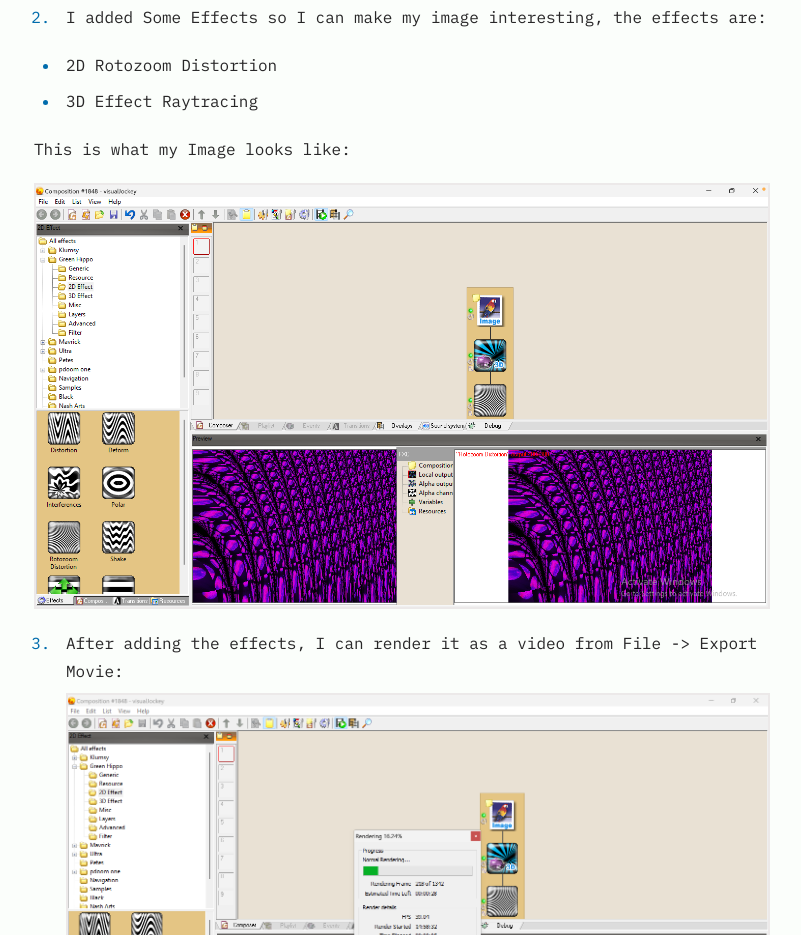
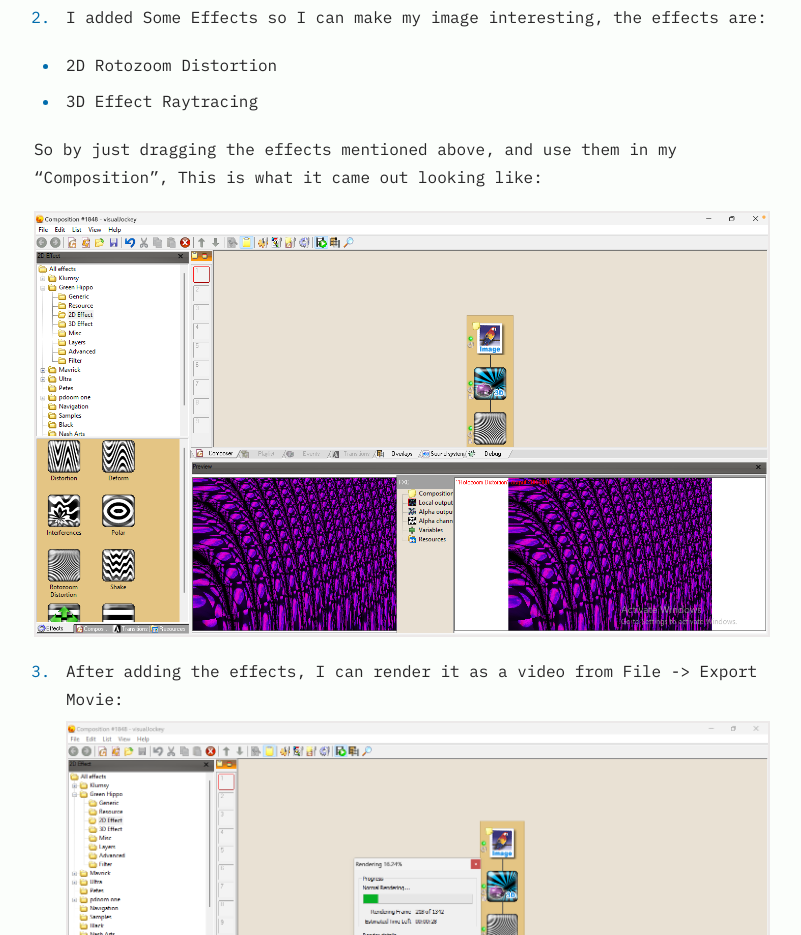
Before and after one commit to MHMDHIDR/mohammedhaydar.com, an Astro site: page /posts/vj-effects-discovering-visual-creativity in a window 1280 px wide. Shown: the part 2409-3344 px from the top of the page, without its empty margins (238-1039 px from the left). Built offline with nearby package versions, Linux system fonts and the light colour scheme; Astro itself is replaced by a stand-in of ours; some packages are replaced by stand-ins of ours.

Commit message:
Add autoFocus to search input field and update image description in blog post

```diff
--- a/src/components/Search.tsx
+++ b/src/components/Search.tsx
@@ -92,8 +92,7 @@ export default function SearchBar({ searchList }: Props) {
           name="search"
           value={inputVal}
           onChange={handleChange}
-          autoComplete="off"
-          // autoFocus
+          autoFocus
           ref={inputRef}
         />
       </label>
--- a/src/content/blog/vj-effects-discovering-visual-creativity/index.md
+++ b/src/content/blog/vj-effects-discovering-visual-creativity/index.md
@@ -60,7 +60,7 @@ Use free software. There are tutorials too, so no worries about where to start.
 - 2D Rotozoom Distortion
 - 3D Effect Raytracing
 
-This is what my Image looks like:
+So by just dragging the effects mentioned above, and use them in my "Composition", This is what it came out looking like:
 
 ![Discovering Visual Creativity](./3.png)
 
```
